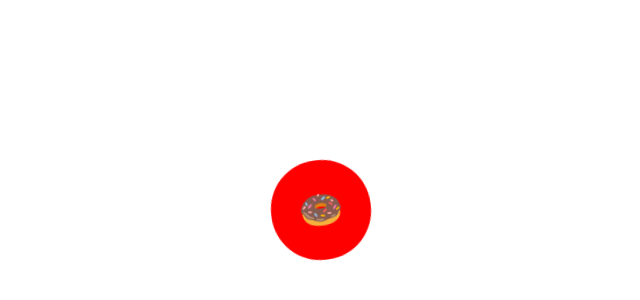
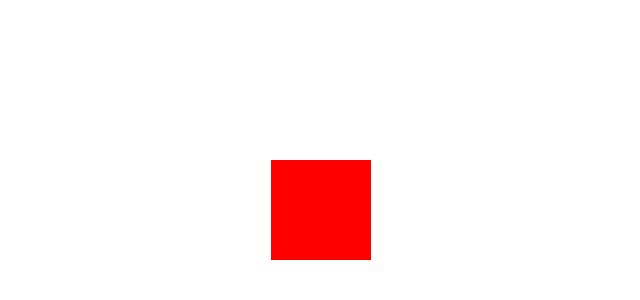
Before and after one commit to hozzijeong/react-masterclass, a React (Create React App) app: page / in a window 1280 px wide. Shown: the part 198-498 px from the top of the page, without its empty margins (327-967 px from the left). Built offline with nearby package versions, Linux system fonts and the light colour scheme.

Commit message:
Chore: typeScript 설치

```diff
--- a/src/App.js
+++ b/src/App.tsx
@@ -1,10 +1,9 @@
-import { Wrapper, Box, Emoji } from "./AppStyled";
+import { Wrapper, Box } from "./AppStyled";
 
 function App() {
     return (
         <Wrapper>
             <Box>
-                <Emoji>🍩</Emoji>
             </Box>
         </Wrapper>
     );
--- a/src/AppStyled.js
+++ /dev/null
@@ -1,44 +0,0 @@
-import styled, { keyframes } from "styled-components";
-
-const Wrapper = styled.div`
-    display: flex;
-    width: 100vw;
-    height: 100vh;
-    justify-content: center;
-    align-items: center;
-`;
-
-const rotationAnimation = keyframes`
-    from{
-        transform: rotate(0deg)
-        border-radius:0px
-    }
-    to{
-        transform: rotate(360deg);
-        border-radius:50px
-    }
-`;
-
-const Emoji = styled.span`
-    font-size: 36px;
-`;
-
-const Box = styled.div`
-    background-color: red;
-
-    display: flex;
-    justify-content: center;
-    align-items: center;
-    width: 100px;
-    height: 100px;
-    animation: ${rotationAnimation} 1s linear infinite;
-
-    ${Emoji} {
-        &:hover {
-            font-size: 72px;
-            font-weight: bold;
-        }
-    }
-`;
-
-export { Wrapper, Box, Emoji };
--- /dev/null
+++ b/src/AppStyled.tsx
@@ -0,0 +1,23 @@
+import styled from "styled-components";
+
+const Wrapper = styled.div`
+    display: flex;
+    width: 100vw;
+    height: 100vh;
+    justify-content: center;
+    align-items: center;
+`;
+
+
+const Box = styled.div`
+    background-color: red;
+
+    display: flex;
+    justify-content: center;
+    align-items: center;
+    width: 100px;
+    height: 100px;
+
+`;
+
+export { Wrapper, Box };
```
Also changed, not shown: package.json (+8 -0 lines), tsconfig.json (added, +20 -0 lines), src/index.tsx (renamed from src/index.js), 1 other file (tests, documents, lock files or other folders).
